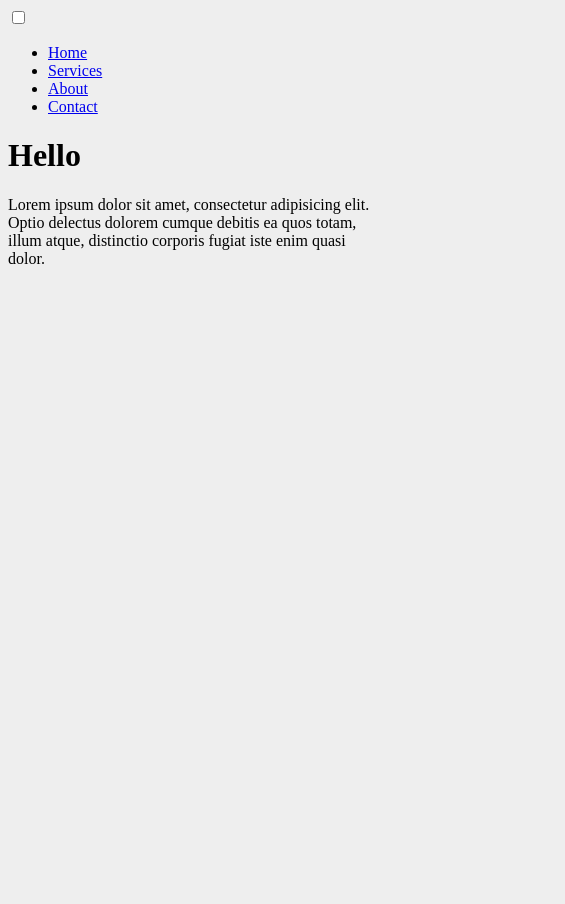
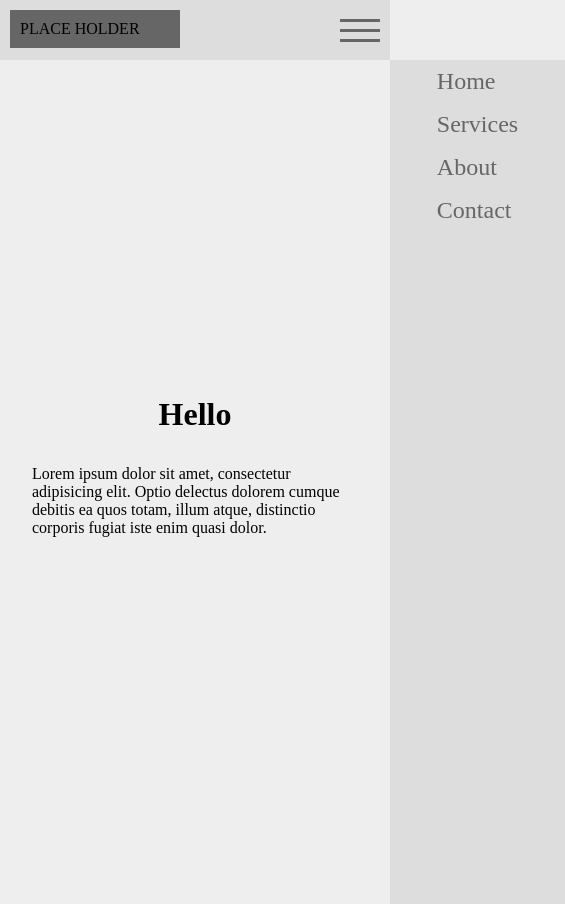
Before and after one commit to TwKnD/hamburger-3, a plain HTML site: page index.html in a window 390 px wide. Shown: the whole page, 565 px wide, since content can reach past the window. Before the commit the page ends 844 px from the top, so only its background shows below. Drawn offline with Linux system fonts and the light colour scheme.

Commit message:
complete

```diff
--- a/css/menu.css
+++ b/css/menu.css
@@ -0,0 +1,163 @@
+/* MENU */
+/* Menu position & size */
+.menu {
+  position: absolute;
+  top: 0;
+  right: 0;
+  height: 60px;
+  width: 100%;
+  background-color: var(--grey);
+}
+
+/* HAMBUGER - create, position & style */
+/* Toggler position & size */
+.menu .toggler {
+  position: absolute;
+  top: 10px;
+  right: 10px;
+  z-index: 2;
+  cursor: pointer;
+  width: 40px;
+  height: 40px;
+  opacity: 0;
+}
+
+/* hamburger position & size */
+.menu .burger {
+  position: absolute;
+  top: 10px;
+  right: 10px;
+  z-index: 1;
+  cursor: pointer;
+  width: 40px;
+  height: 40px;
+  display: flex;
+  align-items: center;
+  justify-content: center;
+}
+
+/* create middle line */
+.burger-line {
+  position: absolute;
+  height: 3px;
+  width: 40px;
+  background-color: var(--dark-grey);
+  display: flex;
+  flex-direction: column;
+  align-items: center;
+  justify-content: center;
+  transition: transform 0.5s ease;
+}
+
+/* create top & bottom */
+.burger-line::before,
+.burger-line::after {
+  content: '';
+  position: absolute;
+  height: 3px;
+  width: 40px;
+  top: 10px;
+  background: inherit;
+  flex-shrink: 0;
+}
+
+/* position top line */
+.burger-line::before {
+  top: -10px;
+}
+
+/* HAMBURGER - Animations */
+/* rotate when checked */
+.menu .toggler:checked+.burger>div {
+  transform: rotate(-135deg);
+}
+
+/* transform to X when checked */
+.menu .toggler:checked+.burger>div::before,
+.menu .toggler:checked+.burger>div::after {
+  top: 0;
+  transform: rotate(-90deg);
+}
+
+/* MENU TOP - Create & Style */
+.menu-top {
+  height: 100%;
+  display: flex;
+  justify-content: flex-end;
+  align-items: center;
+}
+
+.menu li a {
+  text-decoration: none;
+  color: var(--dark-grey);
+  font-size: 1.5rem;
+}
+
+.menu-top li a:hover {
+  display: inline-block;
+  font-weight: bold;
+}
+
+/* This creates a psudo element (:after) below each link with BOLD
+content (data-text) from index.html to preserve space and prevent
+the links shifting on :hover */
+.menu-top a::after {
+  display: block;
+  content: attr(data-text);
+  font-weight: bold;
+  height: 0;
+  overflow: hidden;
+  visibility: hidden;
+}
+
+.menu-top li {
+  display: inline-block;
+  padding: 0 8px;
+}
+
+/* MENU SIDE - Create & Style */
+.menu-side {
+  position: absolute;
+  right: -175px;
+  height: 100vh;
+  width: 175px;
+  background-color: var(--grey);
+  display: flex;
+  justify-content: center;
+  transition: transform 0.5s ease;
+}
+
+.menu-side li {
+  list-style: none;
+  padding: 8px;
+  border-radius: 5px;
+}
+
+.menu-side li:hover {
+  background-color: var(--light-grey)
+}
+
+/* MENU SIDE - ANIMATE */
+.menu .toggler:checked~.menu-side {
+  transform: translateX(-175px);
+}
+
+/* MEDIA */
+/* HIDE Burger & Toggler on LGE screen */
+.menu .burger,
+.menu .toggler {
+  visibility: hidden;
+}
+
+/* SML screen hide top menu */
+@media screen and (max-width: 1000px) {
+
+  .menu .burger,
+  .menu .toggler {
+    visibility: visible;
+  }
+  .menu-top {
+    visibility: hidden;
+  }
+
+}
--- a/css/styles.css
+++ b/css/styles.css
@@ -1,5 +1,9 @@
-.root
-
+/* Define colors */
+:root {
+  --grey: #ddd;
+  --light-grey: #eee;
+  --dark-grey: #666;
+}
 /* Remove padding & margin for consistency */
 * {
   margin: 0;
@@ -7,5 +11,29 @@
 }
 
 body {
-  background-color: #eee;
+  background-color: var(--light-grey);
+  overflow: hidden;
 }
+
+.main {
+  display: flex;
+  flex-direction: column;
+  align-items: center;
+  justify-content: center;
+  margin: auto;
+  max-width: 800px;
+  height: 100vh;
+  margin-top: 60px;
+}
+
+.main p {
+  margin: 2rem;
+}
+
+.icon-div {
+  position: absolute;
+  background-color: var(--dark-grey);
+  width: 150px;
+  margin: 10px;
+  padding: 10px
+}
--- a/index.html
+++ b/index.html
@@ -3,8 +3,9 @@
 
 <head>
   <meta charset="utf-8">
-  <!-- style sheet -->
+  <!-- style sheets -->
   <link rel="stylesheet" href="css/styles.css">
+  <link rel="stylesheet" href="css/menu.css">
   <title>top menu hamburger</title>
 </head>
 
@@ -12,16 +13,33 @@
 
   <!-- Menu Section -->
   <div class="menu">
+<div class="icon-div">
+  <p class="icon-text">PLACE HOLDER</p>
+</div>
     <input type="checkbox" class="toggler">
     <div class="burger">
       <div class="burger-line"></div>
     </div>
-    <ul class="menu-top">
-      <li><a href="#">Home</a></li>
-      <li><a href="#">Services</a></li>
-      <li><a href="#">About</a></li>
-      <li><a href="#">Contact</a></li>
-    </ul>
+
+    <!-- Navbar -->
+    <div class="menu-top">
+      <ul>
+        <li><a href="#" data-text="Home">Home</a></li>
+        <li><a href="#" data-text="Services">Services</a></li>
+        <li><a href="#" data-text="About">About</a></li>
+        <li><a href="#" data-text="Contact">Contact</a></li>
+      </ul>
+    </div>
+
+    <!-- Side Menu -->
+    <div class="menu-side">
+      <ul>
+        <li><a href="#" data-text="Home">Home</a></li>
+        <li><a href="#" data-text="Services">Services</a></li>
+        <li><a href="#" data-text="About">About</a></li>
+        <li><a href="#" data-text="Contact">Contact</a></li>
+      </ul>
+    </div>
   </div>
 
   <!-- Main Section -->
```
